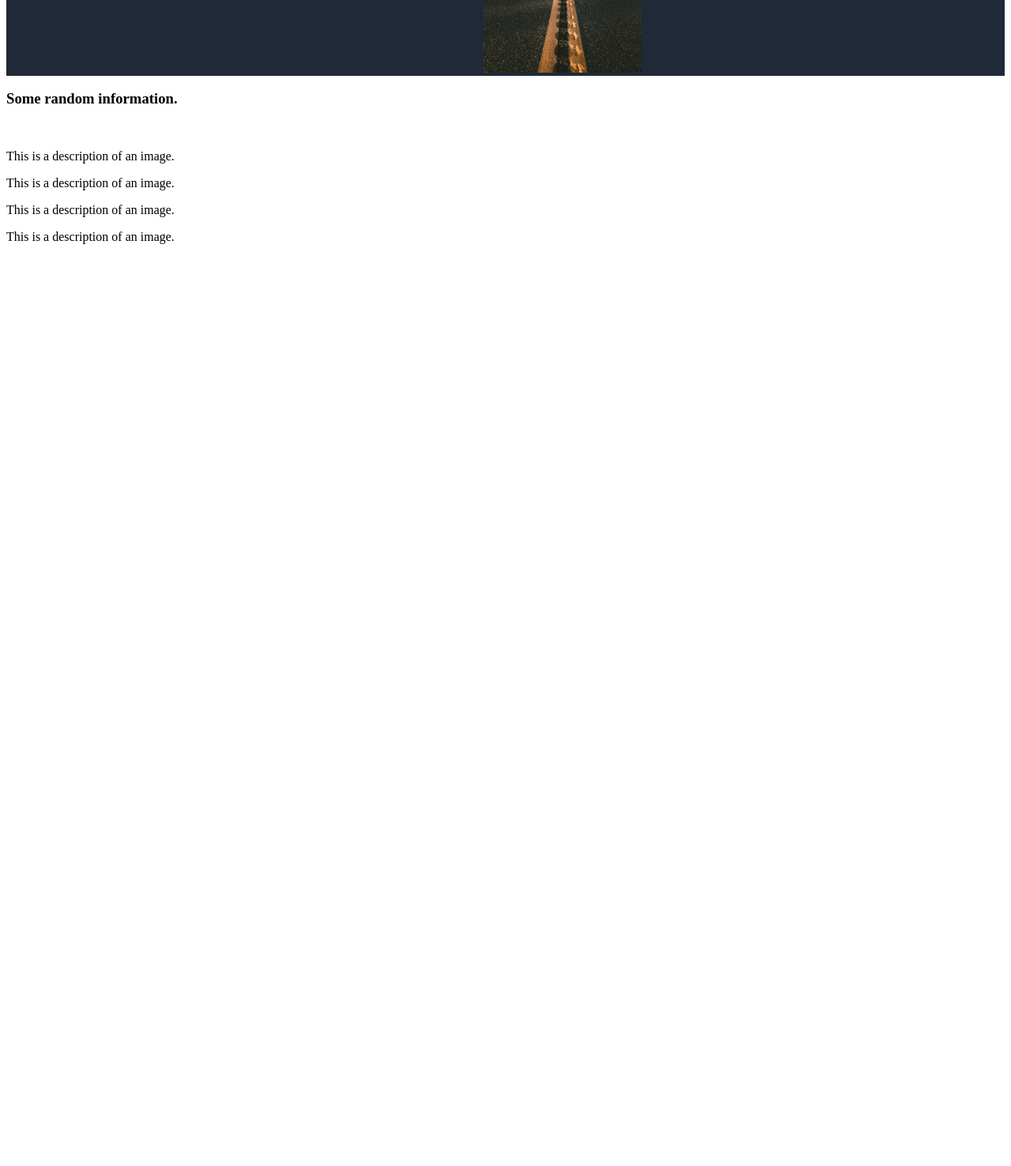
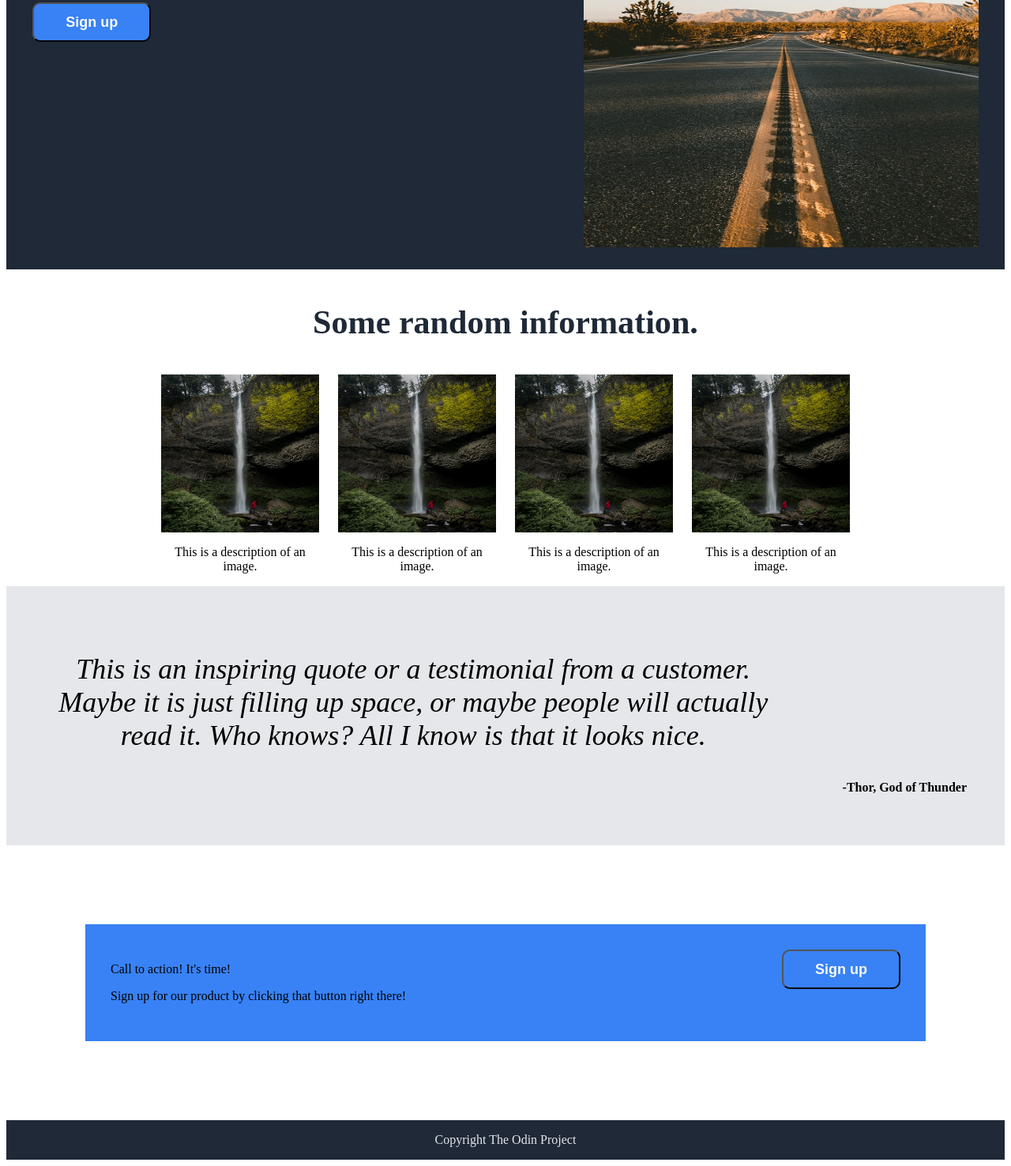
Before and after one commit to amargh2/landing-page, a plain HTML site: page index.html in a window 1280 px wide. Shown: the part 318-1794 px from the top of the page at 79% size. Before the commit the page ends 800 px from the top, so only its background shows below. Drawn offline with Linux system fonts and the light colour scheme.

Commit message:
just created a barebones website to practice with flexbox and css. code is rough but it works and is close to the template provided!

```diff
--- a/index.html
+++ b/index.html
@@ -10,19 +10,20 @@
 <body>
     <div class='header'>
         <div class='header-logo'>
-            <h2>Header Logo</h2>
+            <p class='logo'>Header Logo</p>
         </div>
         <div class='header-links'>
-            <a href='https://www.google.com'>header link one</a>
-            <a href='https://www.google.com'>header link two</a>
-            <a href='https://www.google.com'>header link three</a>
+            <a href='https://www.google.com'>link one</a>
+            <a href='https://www.google.com'>link two</a>
+            <a href='https://www.google.com'>link three</a>
         </div>
     </div>
     <div class= 'introduction'>
         <div class= 'intro-text'>
-            <p>This website is awesome</p>
-            <p>This website has some subtext under the main.
+            <p class='larger-text'>This website is awesome</p>
+            <p class ='smaller-text'>This website has some subtext under the main.
             It's smaller font and the color is lower contrast.</p>
+            <button>Sign up</button>
         </div>
         <div>
             <img class="intro-image" src= 'road.jpeg'>
@@ -33,16 +34,39 @@
             <h3>Some random information.</h3>
         </div>
         <div class='information-images'>
-            <img src=>
-            <img src=>
-            <img src=>
-            <img src=>
+            <img src="./waterfall.jpeg">
+            <img src="./waterfall.jpeg">
+            <img src="./waterfall.jpeg">
+            <img src="./waterfall.jpeg">
+        </div>
+        <div class='image-descriptions'>
+            <p class='description'>This is a description of an image.</p>
+            <p class='description'>This is a description of an image.</p>
+            <p class='description'>This is a description of an image.</p>
+            <p class='description'>This is a description of an image.</p>
+        </div>
+    </div>
+    <div class='quote-section'>
+        <div>
+            <p class='quote-text'>This is an inspiring quote or a testimonial from a customer.
+                Maybe it is just filling up space, or maybe people will actually
+                read it. Who knows? All I know is that it looks nice.
+            </p>
+            <p class='quoted-person'>-Thor, God of Thunder</p>
+        </div>
+    </div>
+    <div class="call-to-action">
+        <div>
+            <p>Call to action! It's time!</p>
+            <p>Sign up for our product by clicking that button right there!</p>
         </div>
         <div>
-            <p>This is a description of an image.</p>
-            <p>This is a description of an image.</p>
-            <p>This is a description of an image.</p>
-            <p>This is a description of an image.</p>
+            <button>Sign up</button>
+        </div>
+    </div>
+    <div class='footer'>
+        <div>
+            <p>Copyright The Odin Project</p>
         </div>
     </div>
 </body>
--- a/style.css
+++ b/style.css
@@ -2,6 +2,20 @@
     display: flex;
     background-color:#1F2937;
     justify-content: space-between;
+    padding: 12px;
+}
+
+.logo {
+    font-weight:bolder;
+}
+
+.larger-text {
+    font-size:48px;
+}
+
+.smaller-text {
+    font-size:18px;
+    color:#E5E7EB
 }
 
 .header-logo {
@@ -20,10 +34,89 @@ a:link, a:visited {
     display: flex;
     background-color:#1F2937;
     color: #f9faf8;
+    padding: 24px;
+    justify-content: space-around;
 }
 
+.intro-text button, .call-to-action button {
+    background-color: #3882F6;
+    width: 150px;
+    height:50px;
+    border-radius:10px;
+    color:#f9faf8;
+    font-weight: bolder;
+    font-size: 18px;
+}
 
 .intro-image {
-    max-width: 1000px;;
-    max-height: 300px;
+    width: 500px;
+    height: 500px;
 }
+
+.information-header{
+    text-align: center;
+    font-size: 36px;
+    color: #1F2937;
+    font-weight:bolder;
+}
+
+.information-images {
+    display: flex;
+    justify-content: center;
+    gap: 24px;
+}
+
+.image-descriptions {
+    display:flex;
+    justify-content: center;
+    gap: 24px;
+}
+
+.description {
+    text-align: center;
+    max-width: 200px;
+}
+
+img {
+    width: 200px;
+    height: 200px;}
+
+
+.quote-text {
+    text-align: center;
+}
+
+.quote-section {
+    display: flex;
+    background-color:#E5E7EB;
+    justify-content: center;
+    font-size: 36px;
+    padding: 48px;
+}
+
+.quote-text {
+    font-style: italic;
+    max-width: 80%;
+}
+
+.quoted-person {
+    font-size: 16px;
+    text-align: right;
+    font-weight: bolder;
+    font-style: none;
+}
+
+.call-to-action {
+    display:flex;
+    justify-content: space-between;
+    margin: 100px;
+    background-color: #3882F6;
+    padding: 32px;
+}
+
+.footer {
+    display:flex;
+    justify-content:center;
+    background-color:#1F2937;
+    color:#E5E7EB;
+}
```
Also changed, not shown: waterfall.jpeg (added).
